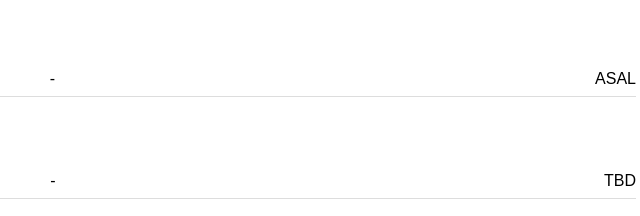
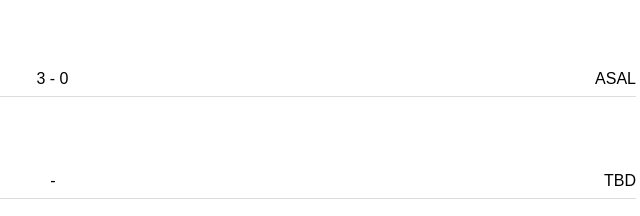
Before and after one commit to 4itaashish/Manakamana-Premiere-League, a plain HTML site: page index.html in a window 1280 px wide. Shown: the part 3090-3306 px from the top of the page, 596-1236 px from the left. Drawn offline with Linux system fonts and the light colour scheme.

Commit message:
Update index.html

```diff
--- a/index.html
+++ b/index.html
@@ -352,7 +352,7 @@
             <h2>ELIMINATOR</h2>
             <div class="match">
                 <div>SUMAN</div>
-                <div> - </div>
+                <div>3 - 0</div>
                 <div>ASAL</div>
             </div><h2>QUALIFIER 2</h2>
             <div class="match">
```
